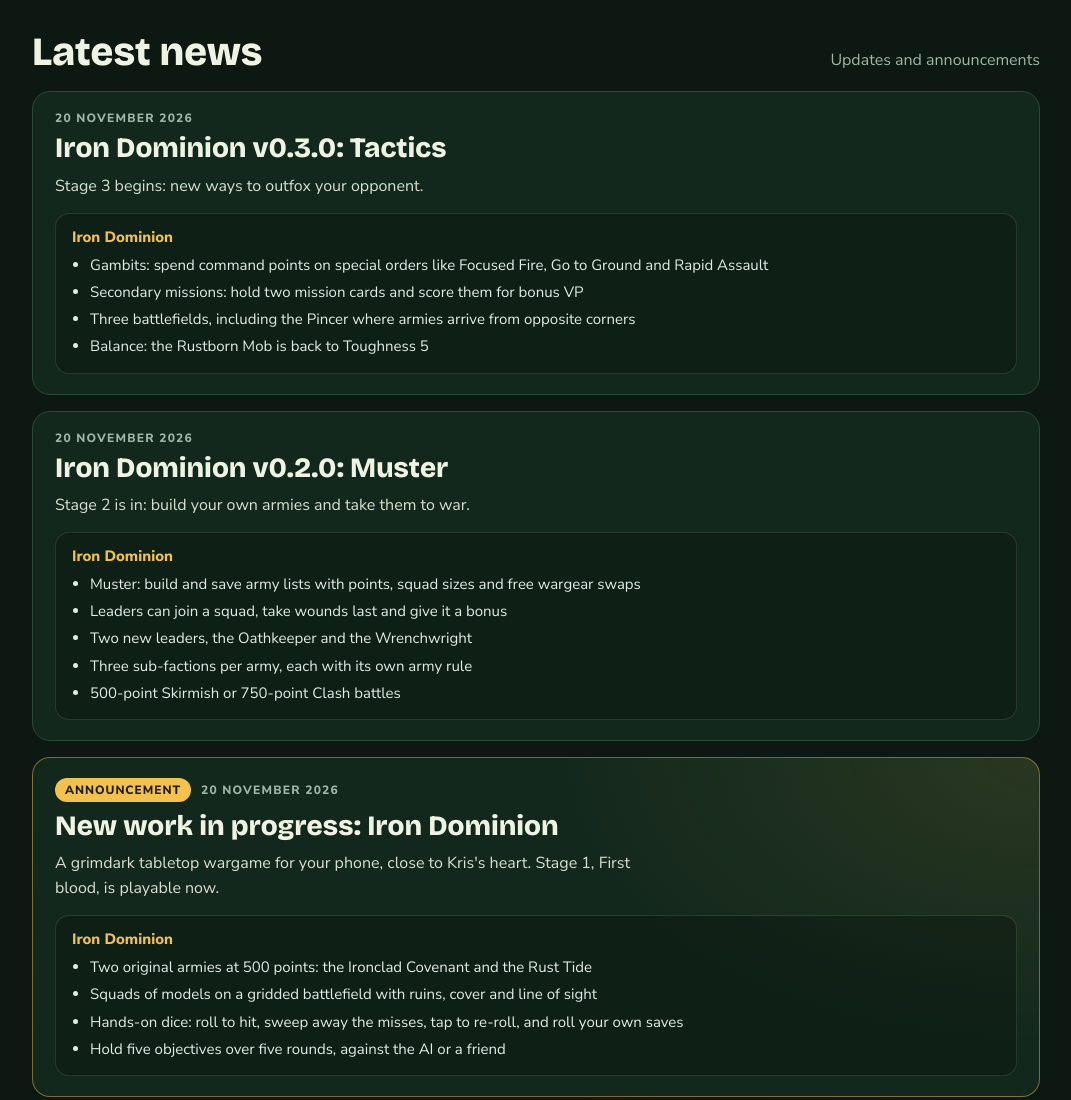
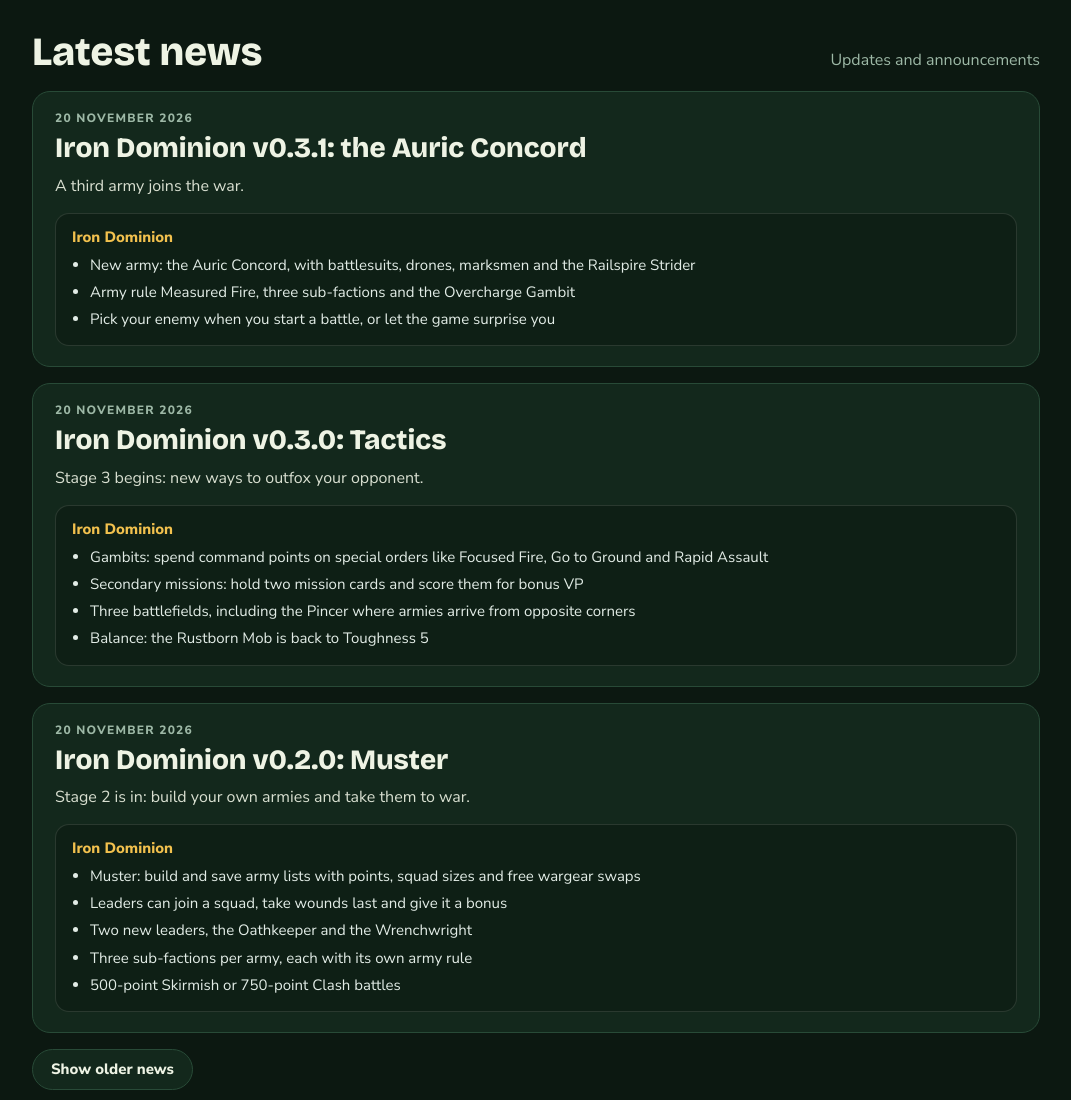
Before and after one commit to kralnu90/kralnu90.github.io, a plain HTML site: page index.html in a window 1280 px wide. Shown: the part 1880-2980 px from the top of the page, without its empty margins (104-1175 px from the left). Drawn offline with nearby package versions, Linux system fonts and the light colour scheme; no server answers; a web font is replaced by a local one.

Commit message:
Iron Dominion v0.3.1: WIP card and news
Co-Authored-By: Claude Opus 5.5 <noreply@anthropic.com>
Claude-Session: https://claude.ai/code/session_016di4NykdymKfEdeNHucvS4

```diff
--- a/news.json
+++ b/news.json
@@ -1,4 +1,20 @@
 [
+ {
+  "date": "2026-11-20",
+  "type": "update",
+  "title": "Iron Dominion v0.3.1: the Auric Concord",
+  "message": "A third army joins the war.",
+  "changes": [
+   {
+    "game": "Iron Dominion",
+    "items": [
+     "New army: the Auric Concord, with battlesuits, drones, marksmen and the Railspire Strider",
+     "Army rule Measured Fire, three sub-factions and the Overcharge Gambit",
+     "Pick your enemy when you start a battle, or let the game surprise you"
+    ]
+   }
+  ]
+ },
  {
   "date": "2026-11-20",
   "type": "update",
```
Also changed, not shown: wip/index.html (+3 -3 lines).
